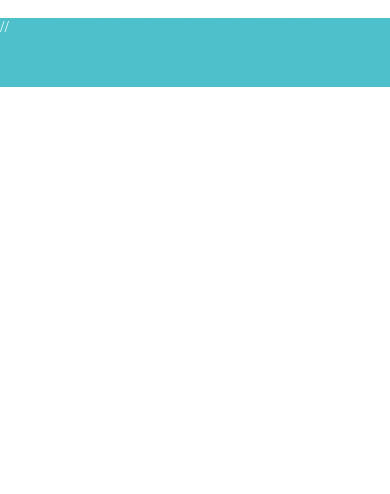
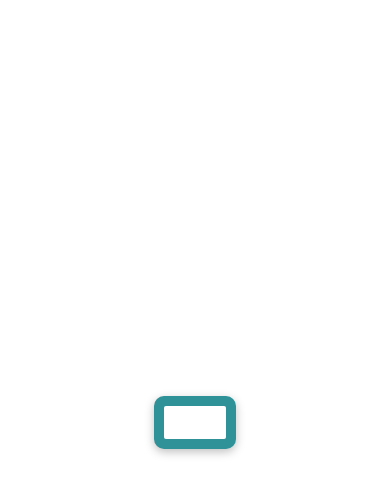
Before and after one commit to joepritch/ReactTeamWeek, a React Native app: screen / in a window 390 px wide. Shown: the top 494 px of the page. Built offline with nearby package versions, Linux system fonts and the light colour scheme.

Commit message:
Add button to welcome page

```diff
--- a/src/components/Welcome.js
+++ b/src/components/Welcome.js
@@ -9,10 +9,14 @@ export default class Welcome extends React.Component {
       render() {
 
         return (
-          <View>
-            // <ImageBackground source={background} style={{width: '100%', height: '100%'}}>
-            // </ImageBackground>
-            <Button onPress={this._onPress} title="Hello" color="#FFFFFF" accessibilityLabel="Tap on Me"/>
+          <View style={styles.container}>
+            <View style={styles.background}>
+              <ImageBackground source={background} style={{width: '100%', height: '100%'}}>
+              </ImageBackground>
+            < /View>
+              <View style={styles.buttonContainer}>
+              <Button onPress={this._onPress} title="Start" color="#FFFFFF" accessibilityLabel="Tap on Me"/>
+            </View>
           </ View>
         );
       }
@@ -22,10 +26,13 @@ export default class Welcome extends React.Component {
       container: {
         flex: 1,
         justifyContent: 'center',
-        alignItems: 'center',
+        alignContent: 'center',
         backgroundColor: '#FFFFFF'
       },
       buttonContainer: {
+        position: 'absolute',
+        justifyContent: 'center',
+        alignSelf: 'center',
         backgroundColor: '#2E9298',
         borderRadius: 10,
         padding: 10,
@@ -36,5 +43,8 @@ export default class Welcome extends React.Component {
         },
         shadowRadius: 10,
         shadowOpacity: 0.25
+      },
+      background: {
+        position: 'relative'
       }
     })
```
